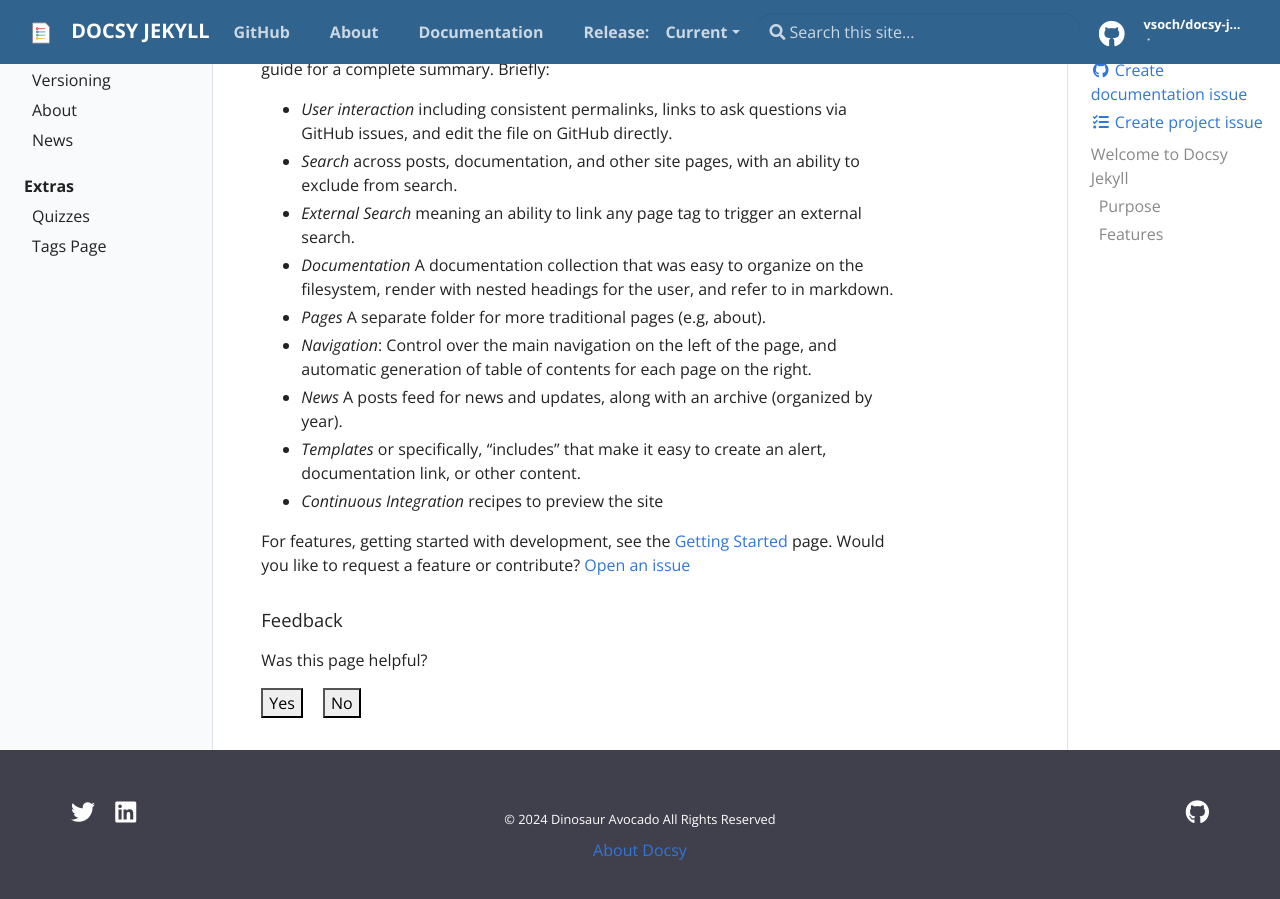
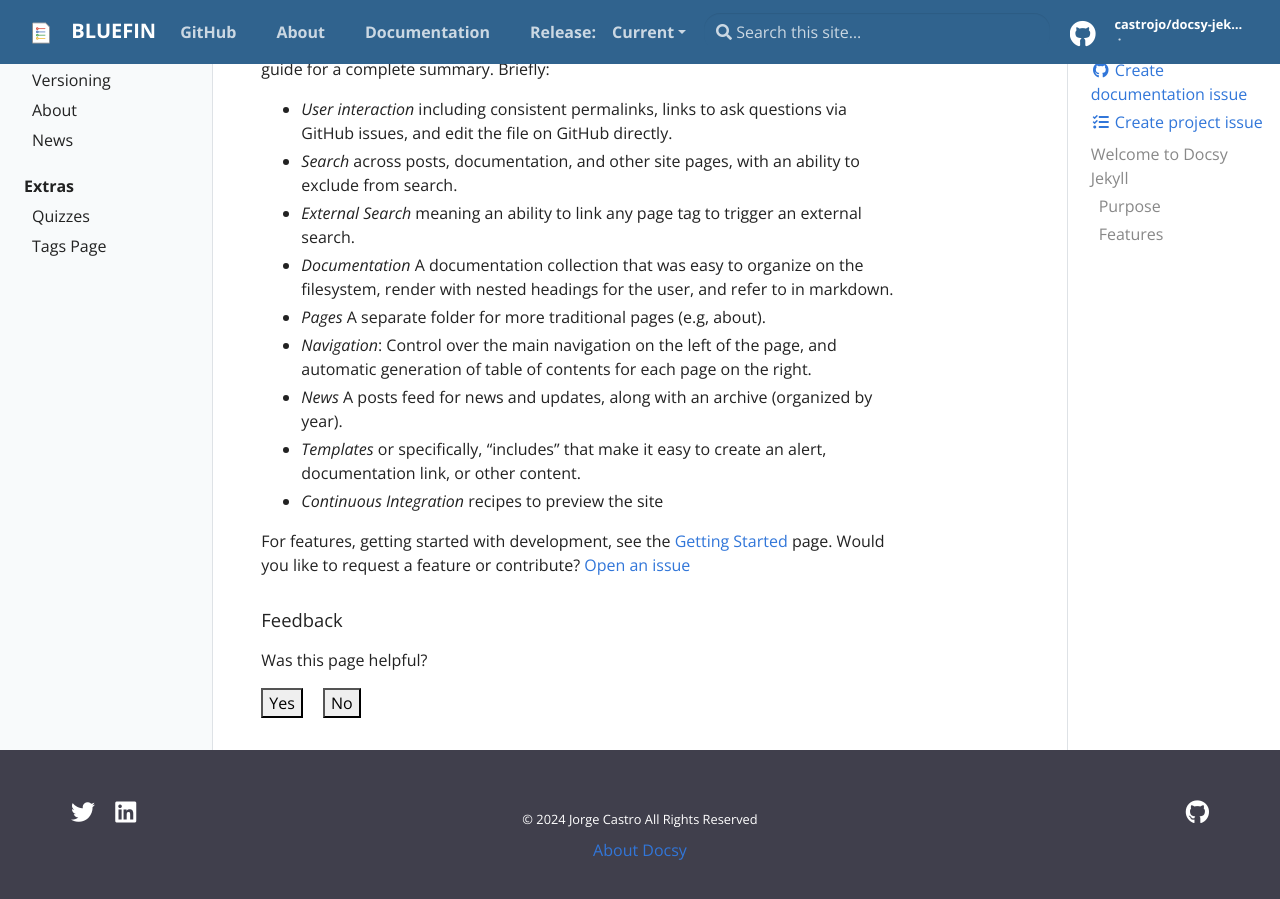
Before and after one commit to ublue-os/bluefin-docs, a Jekyll site: the page built from pages/index.md, in a window 1280 px wide and 900 px high, scrolled down 885 px. Built offline with Jekyll 4.4.1, drawn with Linux system fonts in a browser that asks for light colours.

Commit message:
Update _config.yml

```diff
--- a/_config.yml
+++ b/_config.yml
@@ -14,9 +14,9 @@
 # You can create any custom variable you would like, and they will be accessible
 # in the templates via {{ site.myvariable }}.
 
-title: Docsy Jekyll
-email: your-email@domain.com
-author: Dinosaur Avocado
+title: Bluefin
+email: jorge.castro@gmail.com
+author: Jorge Castro
 description: > # this means to ignore newlines until "baseurl:"
   Write an awesome description for your new site here. You can edit this
   line in _config.yml. It will appear in your document head meta (for
@@ -30,7 +30,7 @@
 
 # Social (First three Required)
 repo: "https://github.com/vsoch/docsy-jekyll"
-github_user: "vsoch"
+github_user: "castrojo"
 github_repo: "docsy-jekyll"
 github_branch: "master"
 
```
